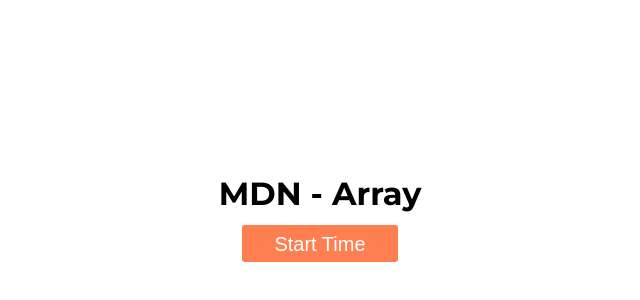
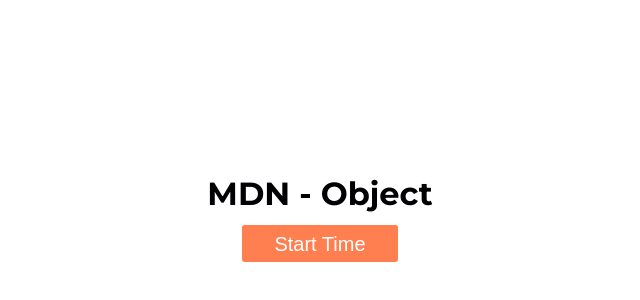
Before and after one commit to mehedihasanwd/js-mdn, a plain HTML site: page index.html in a window 1280 px wide. Shown: the part 176-476 px from the top of the page, without its empty margins (320-960 px from the left). Drawn offline with Linux system fonts and the light colour scheme.

Commit message:
Edit index.html, README.md

```diff
--- a/index.html
+++ b/index.html
@@ -9,14 +9,14 @@
   <!-- Vanilla CSS -->
   <link rel="stylesheet" href="css/style.css">
   <title>
-    MDN - Array
+    MDN - Object
   </title>
 </head>
 
 <body>
   <div class="container">
     <h1>
-      MDN - Array
+      MDN - Object
     </h1>
     <button class="btn" id='btn'>
       Start Time
```
Also changed, not shown: 1 other file.
